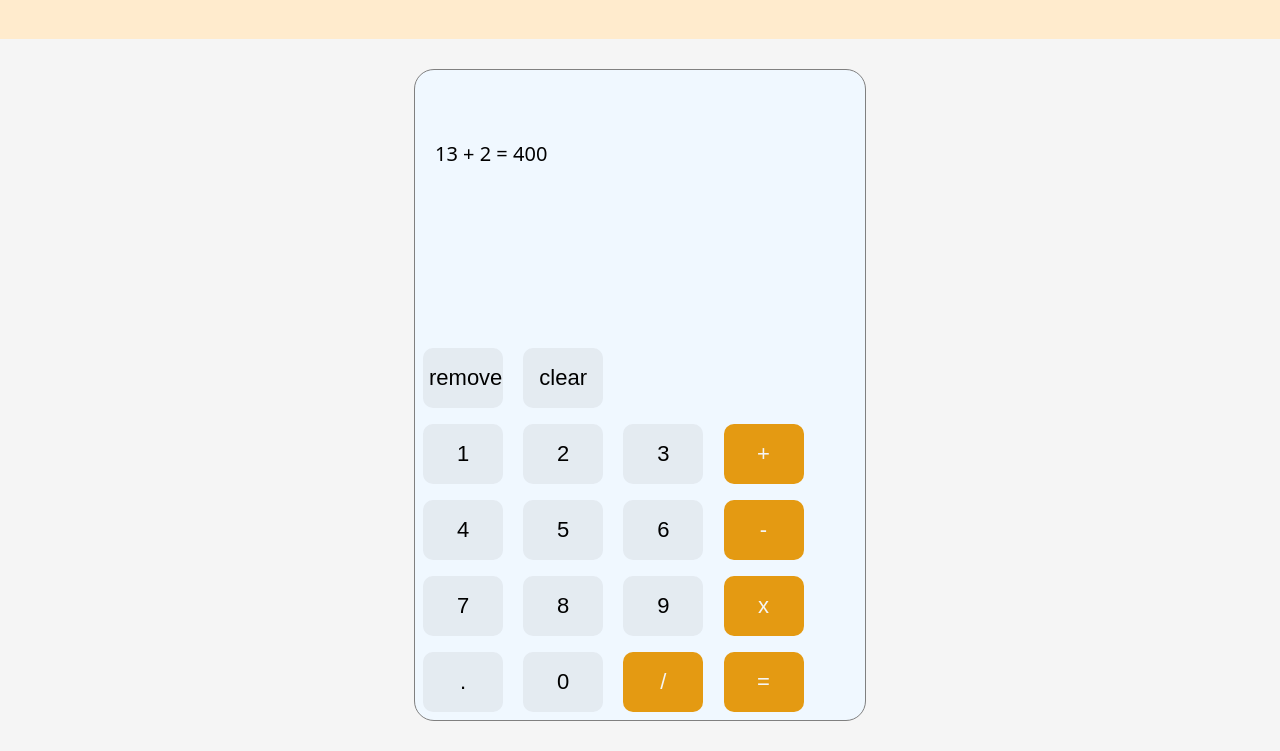
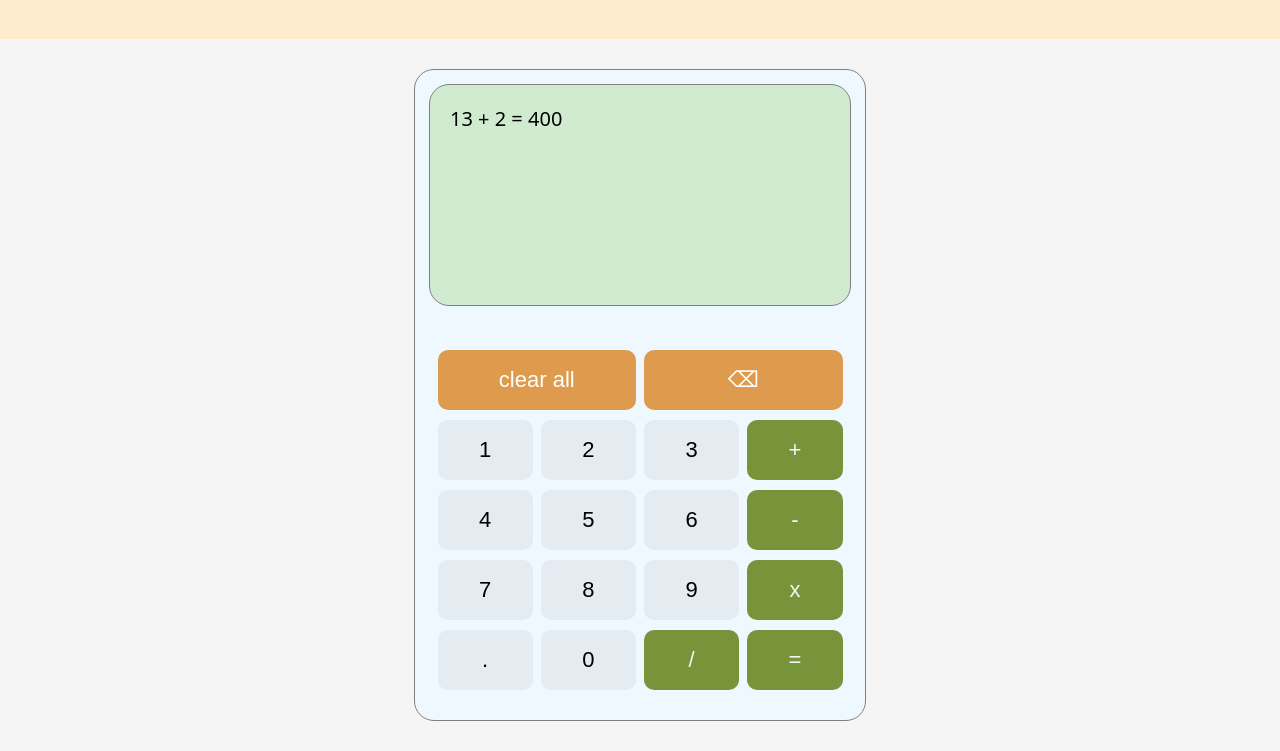
Before and after one commit to laggerboy/Calculator-ODIN, a plain HTML site: page index.html in a window 1280 px wide. Shown: the part 81-832 px from the top of the page. Drawn offline with Linux system fonts and the light colour scheme.

Commit message:
changed UI colors and used correct spacing. UI is probably done.

```diff
--- a/index.html
+++ b/index.html
@@ -11,10 +11,12 @@
     <header><p>Calculate something boi!!</p></header>
     <div class="container">
       <div class="screen">13 + 2 = 400</div>
+      <div class="buttons">
         <div class="clear-row">
-        <button class="">remove</button>
-        <button class="">clear</button>
+          <button class="">clear all</button>
+          <button class="">&#9003;</button>
         </div>
+
         <div class="first-row">
           <button class="1">1</button>
           <button class="2">2</button>
@@ -40,5 +42,6 @@
           <button class="operate">=</button>
         </div>
       </div>
+    </div>
   </body>
 </html>
--- a/styles.css
+++ b/styles.css
@@ -22,7 +22,7 @@ header {
   display: flex;
   flex-direction: column;
   justify-content: flex-end;
-  flex-grow: 1;
+
   width: 450px;
   height: 650px;
   border: 1px solid grey;
@@ -34,13 +34,25 @@ header {
   padding: 20px;
   text-align: start;
   font-size: 20px;
+  border: 1px solid gray;
+  margin: 14px;
+  border-radius: 20px;
+  background-color: rgba(153, 211, 128, 0.363);
+}
+
+.buttons {
+  margin: auto;
+  display: flex;
+  flex-direction: column;
+  gap: 10px;
+  width: 90%;
 }
 
 button {
+  flex: 1 0 20%;
   font-size: 22px;
   height: 60px;
   width: 80px;
-  margin: 8px;
   border: none;
   border-radius: 10px;
   color: black;
@@ -53,5 +65,33 @@ button {
 .multiply,
 .operate {
   color: whitesmoke;
-  background-color: rgb(228, 154, 18);
+  background-color: rgba(88, 122, 7, 0.788);
 }
+
+.clear-row button {
+  flex: 1 0 40%;
+  background-color: rgba(218, 123, 15, 0.74);
+  color: white;
+}
+
+.first-row,
+.second-row,
+.third-row,
+.last-row,
+.clear-row {
+  display: flex;
+  width: 100%;
+  gap: 8px;
+}
+
+button:hover {
+  border: 1px solid gray;
+}
+
+.add:hover,
+.subtract:hover,
+.devide:hover,
+.multiply:hover,
+.operate:hover {
+  border: 1px solid black;
+}
```
Lines whose indentation alone changed are shown as unchanged.
